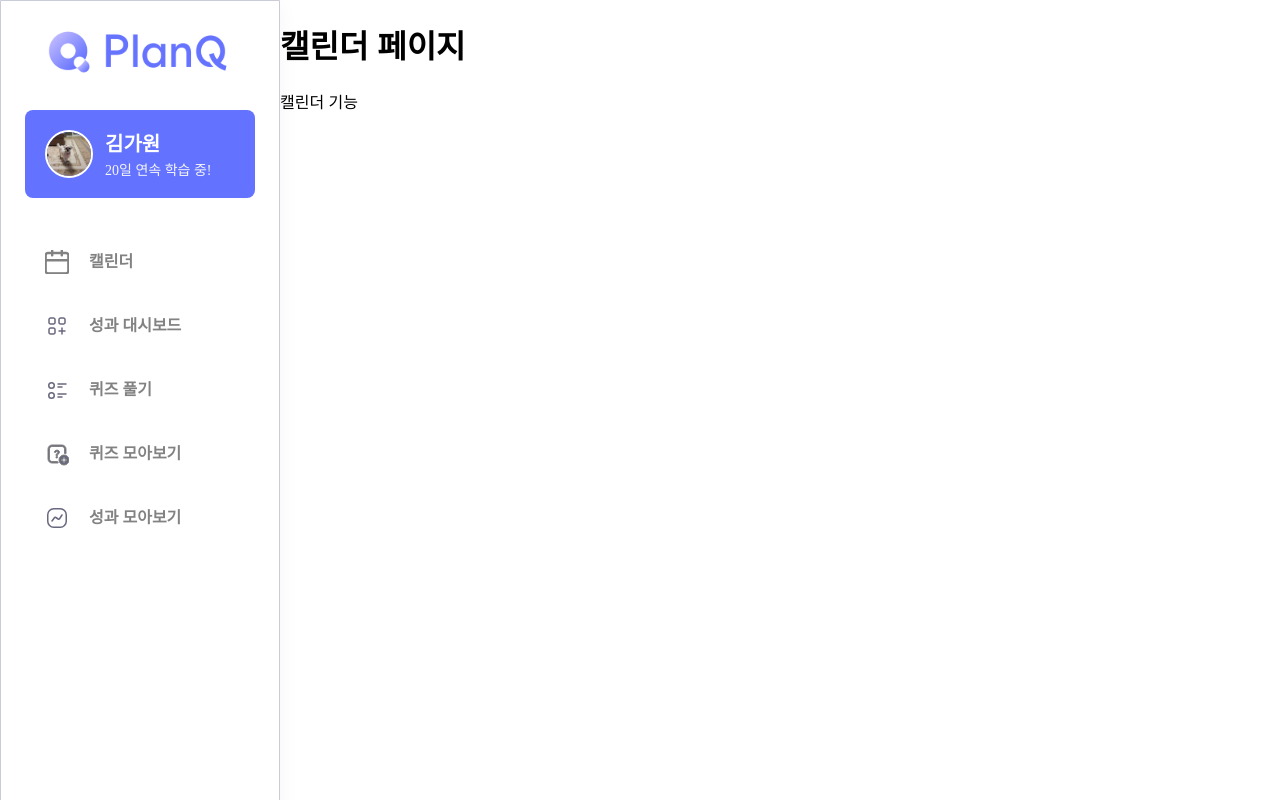
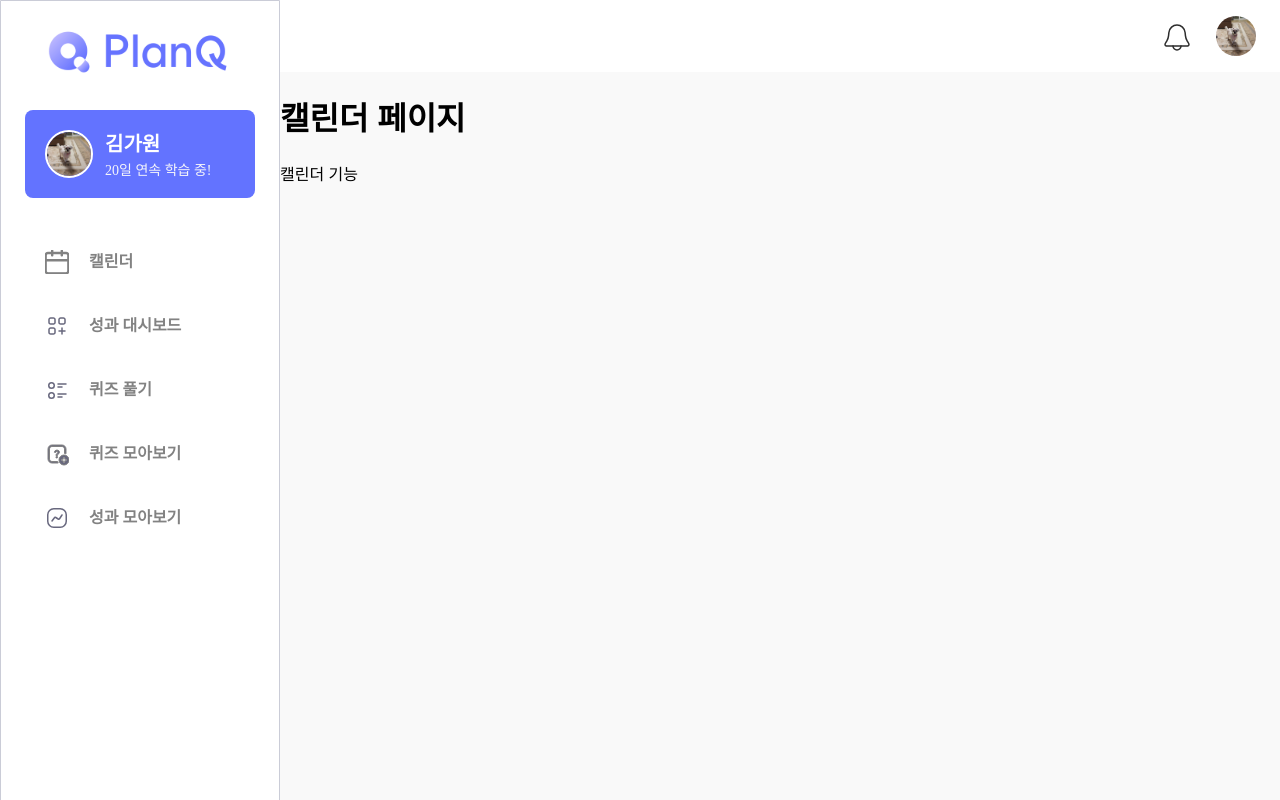
Before and after one commit to Scheduler-prj/front-end, a React (Create React App) app: page / in a window 1280 px wide. Shown: the top 800 px of the page. Built offline with nearby package versions, Linux system fonts and the light colour scheme.

Commit message:
[#14] 1차적으로 공통 헤더 속성 작성
기본적으로 헤더 탭에, 알림종, 프로필 사진 들어가는 정도 까지 구현

```diff
--- /dev/null
+++ b/src/component/HeaderLayout.tsx
@@ -0,0 +1,56 @@
+import React from "react";
+import styled from "styled-components";
+import {ReactComponent as NotificationIcon} from "../assets/header/NotificationIcon.svg";
+import ProfileImage from "../apis/kong.jpg";
+
+const HeaderLayout = () => {
+    return (
+        <HeaderContainer>
+            {/* 알림 아이콘 */}
+            <Icon>
+                <NotificationIcon/>
+            </Icon>
+            {/* 사용자 프로필 */}
+            <Profile>
+                <img src={ProfileImage} alt="Profile"/>
+            </Profile>
+        </HeaderContainer>
+    );
+};
+
+export default HeaderLayout;
+
+const HeaderContainer = styled.div`
+  display: flex;
+  justify-content: flex-end;
+  align-items: center;
+    width: 100%; /* 화면 전체 너비 */
+    min-height: 60px; /* 최소 높이 */
+  gap: 28px;
+  align-self: stretch;
+  padding: 16px 24px; /* 필요에 따라 패딩 조정 */
+  background-color: #fff;
+`;
+
+const Icon = styled.div`
+  width: 24px;
+  height: 24px;
+
+  img {
+    width: 100%;
+    height: 100%;
+  }
+`;
+
+const Profile = styled.div`
+  width: 40px;
+  height: 40px;
+  border-radius: 50%;
+  overflow: hidden;
+
+  img {
+    width: 100%;
+    height: 100%;
+    object-fit: cover;
+  }
+`;
--- a/src/component/Layout.tsx
+++ b/src/component/Layout.tsx
@@ -1,17 +1,36 @@
 import { Outlet } from "react-router-dom";
 import { NavigationBar } from "./NavigationBar";
 import styled from "styled-components";
+import HeaderLayout from "./HeaderLayout";
 
 const AppWrapper = styled.div`
+    display: flex;
+    height: 100vh;
+    flex-direction: column;
+`;
+
+const MainWrapper = styled.div`
   display: flex;
-  height: 100vh;
+  flex: 1; /* 나머지 공간을 채움 */
+`;
+
+const ContentWrapper = styled.div`
+  flex: 1; /* NavigationBar 를 제외한 나머지 공간 채움 */
+  overflow: auto; /* 스크롤 가능하도록 설정 */
+  background-color: #f9f9f9;
 `;
 
 const Layout = () => {
     return (
         <AppWrapper>
-            <NavigationBar />
-                <Outlet />
+            {/* 네비게이션 바와 콘텐츠 영역 */}
+            <MainWrapper>
+                <NavigationBar />
+                <ContentWrapper>
+                    <HeaderLayout />
+                    <Outlet />
+                </ContentWrapper>
+            </MainWrapper>
         </AppWrapper>
     );
 };
```
Also changed, not shown: src/assets/header/NotificationIcon.svg (added).
